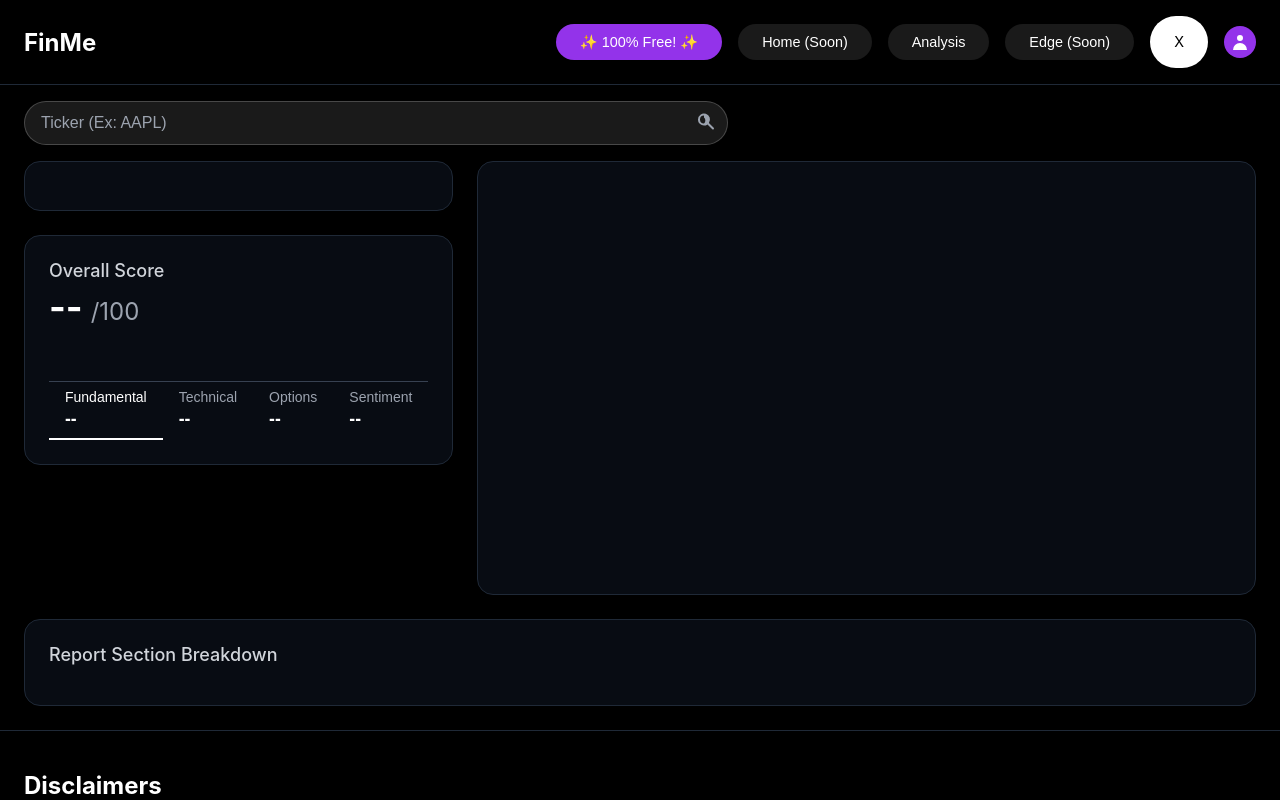
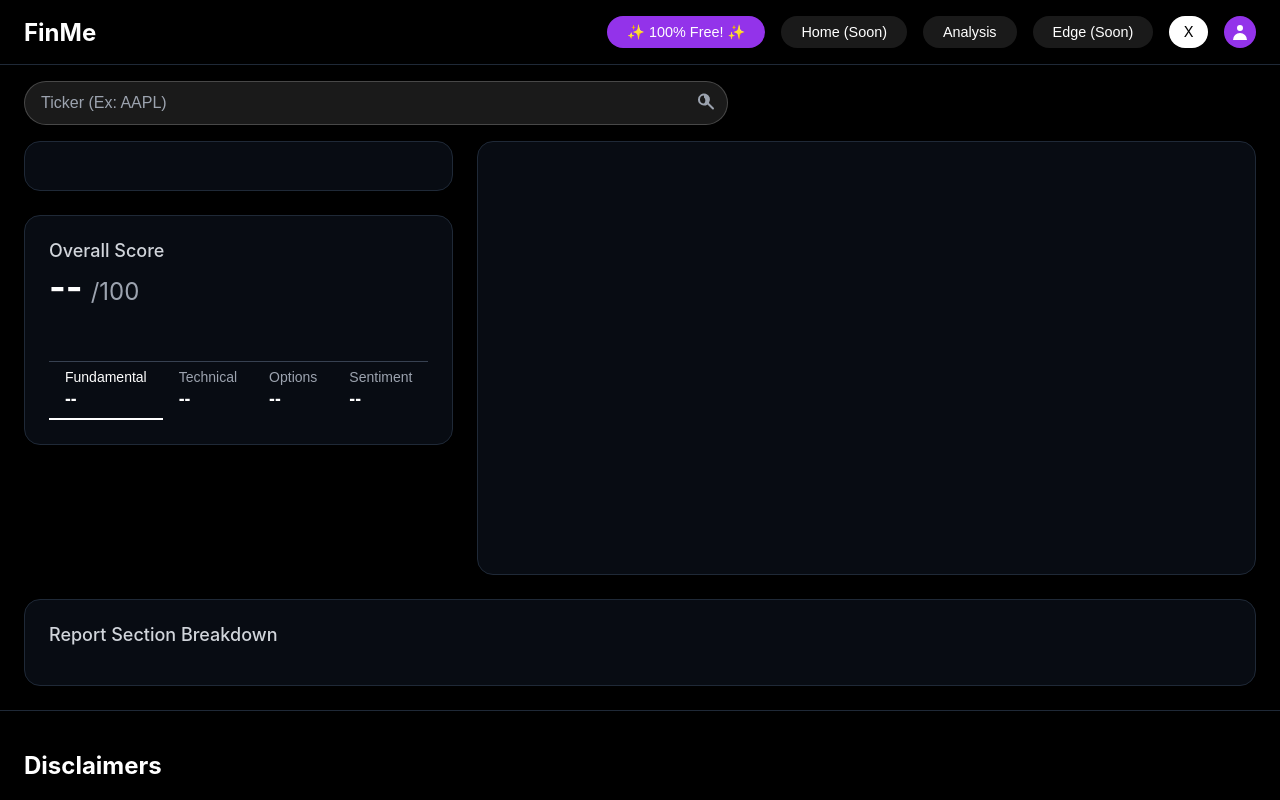
Before and after one commit to ParthM02/FinMe, a React (Create React App) app: page / in a window 1280 px wide. Shown: the top 800 px of the page. Built offline with nearby package versions, Linux system fonts and the light colour scheme.

Commit message:
another header fix

```diff
--- a/src/App.css
+++ b/src/App.css
@@ -38,7 +38,7 @@ body {
 .upgrade-button {
     background-color: #9333ea; /* purple-600 */
     color: white;
-    padding: 0.5rem 1.5rem;
+  padding: 0 1.25rem;
     border: none;
     border-radius: 9999px;
     font-weight: 500;
@@ -50,7 +50,7 @@ body {
     transition: background-color 0.2s;
   font-size: 0.9rem;
   line-height: 1;
-  height: 2.25rem;
+  height: 2rem;
 }
 
 .upgrade-button:hover {
@@ -65,7 +65,7 @@ body {
 .nav-button {
     background-color: rgba(255, 255, 255, 0.1);
     color: white;
-    padding: 0.5rem 1.5rem;
+  padding: 0 1.25rem;
     border: none;
     border-radius: 9999px;
     cursor: pointer;
@@ -76,7 +76,7 @@ body {
   text-decoration: none;
   font-size: 0.9rem;
   line-height: 1;
-  height: 2.25rem;
+  height: 2rem;
 }
 
 .nav-button:hover {
@@ -86,6 +86,7 @@ body {
 .x-button {
   background-color: #fff;
   color: #000;
+  padding: 0 0.9rem;
 }
 
 .x-button:hover {
```
